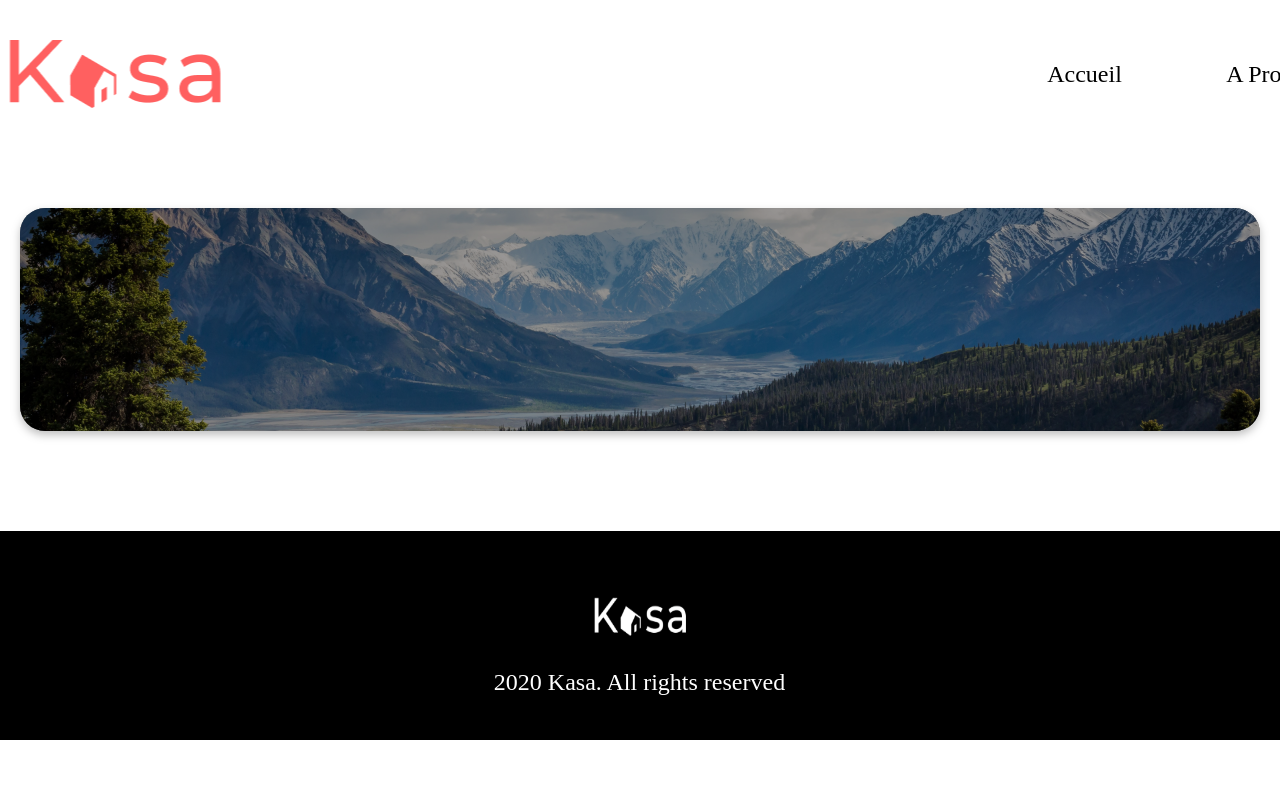
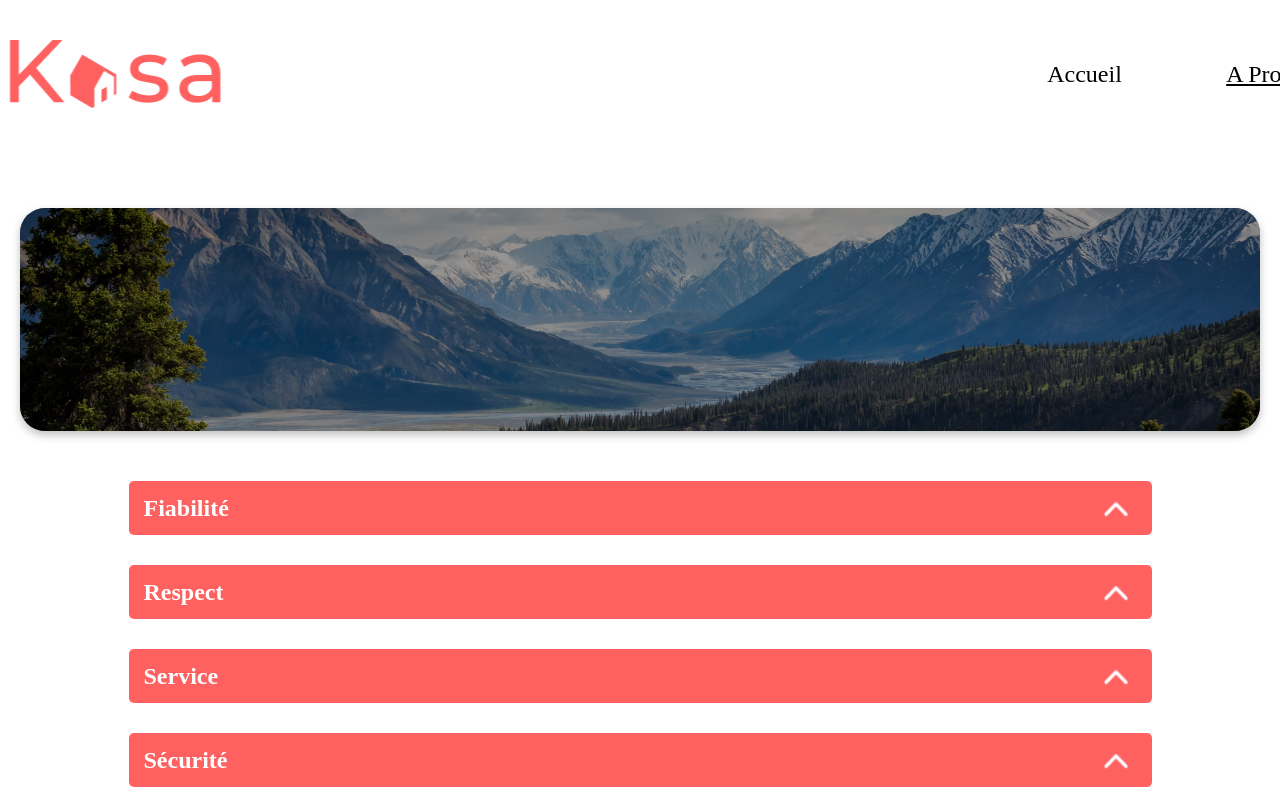
Before and after one commit to SamyBidar2/Module-8-Creez_Une_App_Web_De_Location_Immobiliere_Avec_React, a React (Create React App) app: page /A_Propos in a window 1280 px wide. Shown: the top 800 px of the page. Built offline with nearby package versions, Linux system fonts and the light colour scheme.

Commit message:
Ajout composant  Collapse. Page Accueil et A Propos - OK desktop reste mobile

```diff
--- /dev/null
+++ b/src/components/Collapse/index.jsx
@@ -0,0 +1,26 @@
+import './index.scss';
+import arrow from '../../images/arrow.png';
+import { useState } from 'react';
+
+
+export const Collapse = ({Collapsetitle,Collapsetext}) => {
+
+    const [arrowUp,setArrowUp] = useState(true);
+
+
+    function handleClick() {
+        console.log('✨ Ceci est un clic ✨');
+        setArrowUp(!arrowUp);
+    }
+
+    return (
+        <div className='collapse'>
+            <div className='topbar'>
+                <div className='collapsetitle'>{Collapsetitle}</div>
+                    <img id='arrow' className={arrowUp ? 'updown showtext': 'downup HideText'} src={arrow} alt='arrow' onClick={handleClick}/>
+            </div>
+            <div id='textcontainer' className={arrowUp ? 'hidetext': 'showtext'} >{Collapsetext}</div>
+        </div>
+
+    )
+}
--- /dev/null
+++ b/src/components/Collapse/index.scss
@@ -0,0 +1,110 @@
+.collapse{
+    width: 1023px;
+    position: relative;
+
+
+    .topbar{
+        display: flex;
+        padding: 10px 20px 10px 15px;
+        align-items: center;
+        border-radius: 5px;
+        background: var(--Red, #FF6060);
+
+
+        .collapsetitle{
+            display: flex;
+            flex-direction: column;
+            justify-content: center;
+            flex: 1 0 0;
+            align-self: stretch;
+            color: #FFF;
+            font-family: Montserrat;
+            font-size: 24px;
+            font-style: normal;
+            font-weight: 700;
+            line-height: 142.6%; /* 34.224px */
+        }
+
+        #arrow{
+            width: 32px;
+            height: 32px;
+            flex-shrink: 0;
+            rotate:-180deg;
+        }
+
+        //Animations de la flèche au clic
+        @keyframes ArrowUptoDown {
+            from {
+                transform: rotate(0deg);
+            }
+            to {
+                transform: rotate(180deg);
+            }
+        }
+
+        .updown {
+            animation: ArrowUptoDown 0.5s ease forwards;
+        }
+
+        @keyframes ArrowDowntoUp {
+            from {
+                transform: rotate(180deg);
+            }
+            to {
+                transform: rotate(0deg);
+            }
+        }
+
+        .downup {
+            animation: ArrowDowntoUp 0.5s ease forwards;
+        }
+    }
+
+    #textcontainer{
+        display: flex;
+        align-items: flex-start;
+        box-sizing: border-box;
+        padding: 20px;
+        border-radius: 5px 5px 10px 10px;
+        background: var(--Gray, rgba(246, 246, 246, 0.45));
+        color: #000;
+        font-family: Montserrat;
+        font-size: 22px;
+        font-style: normal;
+        font-weight: 400;
+        line-height: 142.6%; /* 25.668px */
+        overflow: hidden;
+
+    }
+
+    //Animations de l'apparition du texte'
+     @keyframes ShowText {
+        from {
+            height:0;
+            padding: 0;
+        }
+        to {
+            height:auto;
+            padding: 20px;
+        }
+    }
+    .showtext {
+            animation: ShowText 0.3s ease forwards;
+    }
+
+    @keyframes HideText {
+        from {
+            height:auto;
+            padding: 20px;
+
+        }
+        to {
+            height:0;
+            padding: 0;
+        }
+    }
+    .hidetext {
+            animation: HideText 0.3s ease forwards;
+    }
+
+}
--- /dev/null
+++ b/src/components/Collapselist/index.jsx
@@ -0,0 +1,13 @@
+import './index.scss'
+import { Collapse } from "../Collapse";
+
+export const Collapselist = () => {
+    return (
+        <div className='collapselist'>
+            <Collapse Collapsetitle={"Fiabilité"} Collapsetext={"Les annonces postées sur Kasa garantissent une fiabilité totale. Les photos sont conformes aux logements, et toutes les informations sont régulièrement vérifiées  par nos équipes."}/>
+            <Collapse Collapsetitle={"Respect"} Collapsetext={"La bienveillance fait partie des valeurs fondatrices de Kasa. Tout comportement discriminatoire ou de perturbation du voisinage entraînera une exclusion de notre plateforme."}/>
+            <Collapse Collapsetitle={"Service"} Collapsetext={"La bienveillance fait partie des valeurs fondatrices de Kasa. Tout comportement discriminatoire ou de perturbation du voisinage entraînera une exclusion de notre plateforme."}/>
+            <Collapse Collapsetitle={"Sécurité"} Collapsetext={"La sécurité est la priorité de Kasa. Aussi bien pour nos hôtes que pour les voyageurs, chaque logement correspond aux critères de sécurité établis par nos services. En laissant une note aussi bien à l'hôte qu'au locataire, cela permet à nos équipes de vérifier que les standards sont bien respectés. Nous organisons également des ateliers sur la sécurité domestique pour nos hôtes."}/>
+        </div>
+    )
+}
--- /dev/null
+++ b/src/components/Collapselist/index.scss
@@ -0,0 +1,6 @@
+.collapselist{
+    display: inline-flex;
+    flex-direction: column;
+    align-items: flex-start;
+    gap: 30px;
+}
--- a/src/components/Header/Header.scss
+++ b/src/components/Header/Header.scss
@@ -26,5 +26,9 @@
         line-height: 34.224px;
         text-decoration-line: none;
       }
+
+      a.active {
+        text-decoration-line: underline;
+      }
     }
   }
--- a/src/pages/APropos.jsx
+++ b/src/pages/APropos.jsx
@@ -1,8 +1,12 @@
 import { Banner } from "../components/Banner";
+import { Collapselist } from "../components/Collapselist";
 import banner from '../images/AboutBanner.png';
 
 export const APropos = () => {
     return (
+        <>
         <Banner homebanner={banner} />
+        <Collapselist />
+        </>
     )
 }
--- a/src/pages/Erreur404.jsx
+++ b/src/pages/Erreur404.jsx
@@ -1,17 +1,14 @@
 import { NavLink } from "react-router-dom";
 import './Erreur404.scss';
-// import { Header } from "../components/Header/Header";
-// import { Footer } from "../components/Footer/Footer";
+
 
 export const Erreur404 = () => {
     return (
 
         <div className="container">
-        {/* <Header/> */}
             <div className="E404">404</div>
             <p>Oups! La page que vous demandez n'existe pas.</p>
             <NavLink to='/'>Retourner sur la page d’accueil.</NavLink>
-        {/* <Footer/> */}
         </div>
     )
 }
```
Also changed, not shown: src/images/arrow.png (added).
